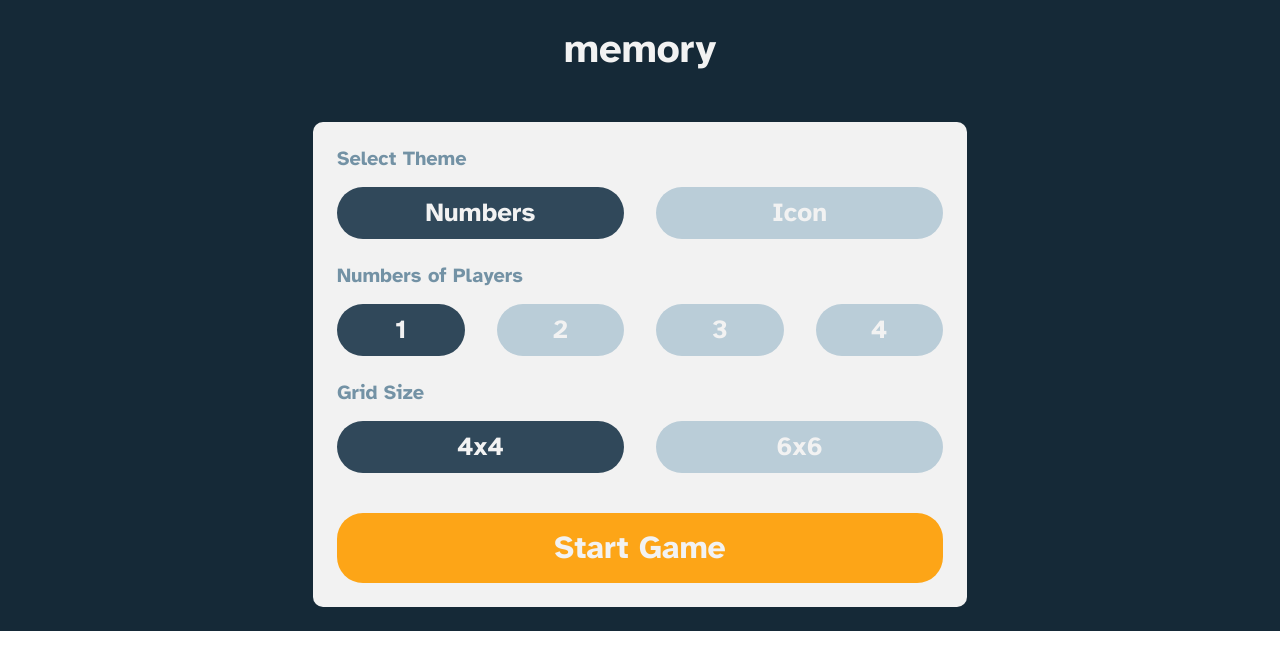
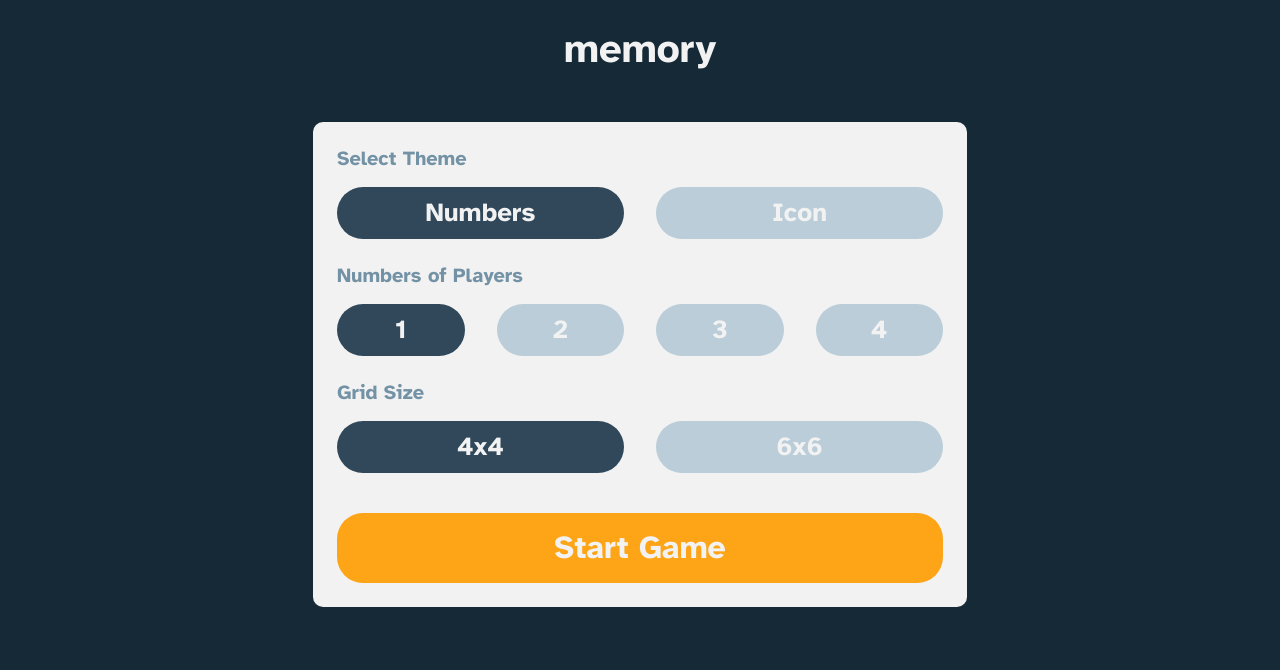
Before and after one commit to aga-siwek/frontend-mentor-memory-game, a React (Vite) app: page / in a window 1280 px wide. Shown: the top 670 px of the page. Built offline with nearby package versions, Linux system fonts and the light colour scheme.

Commit message:
change height in app

```diff
--- a/src/App.css
+++ b/src/App.css
@@ -1,12 +1,12 @@
 .container_dark {
   background: var(--color_5);
-  /*height: 100vh;*/
+  height: 100vh;
   width: 100vw;
 }
 
 .container_light {
   background: var(--color_4);
-  /*height: 100vh;*/
+  height: 100vh;
   width: 100vw;
   padding: calc(16rem / 16);
 }
```
